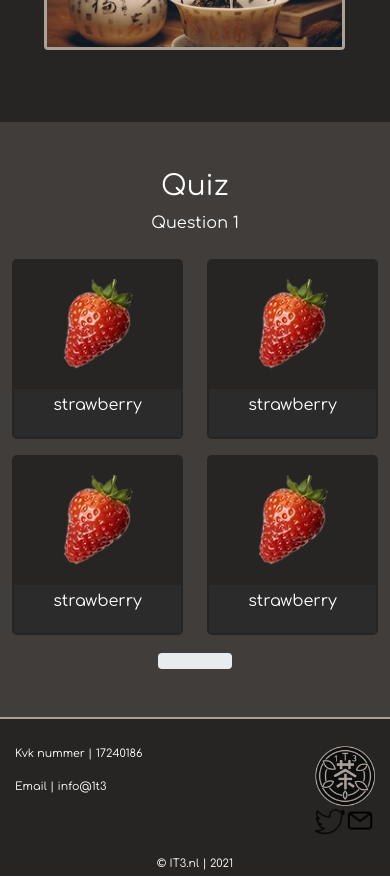
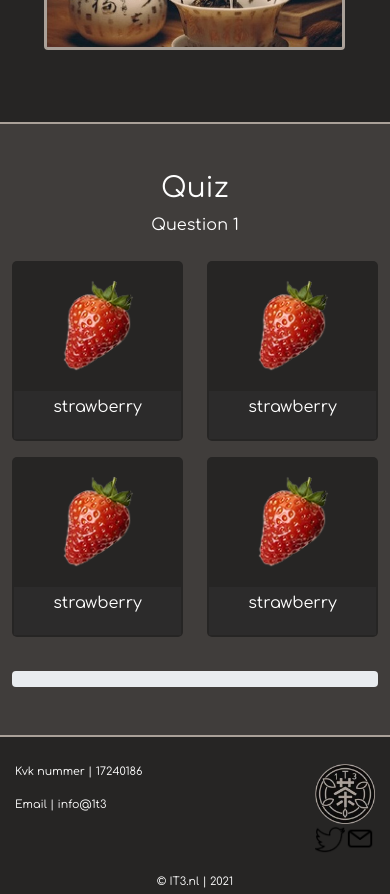
Before and after one commit to DevKing472/Vue-Shopify-Template, a Vue app: page / in a window 390 px wide. Shown: the part 2140-3034 px from the top of the page. Built offline with nearby package versions, Linux system fonts and the light colour scheme.

Commit message:
Responsive progress bar

```diff
--- a/src/components/Quiz.vue
+++ b/src/components/Quiz.vue
@@ -8,8 +8,8 @@
         ref="question"
       />
       <b-row class="d-flex justify-content-center">
-        <b-col class="col-3">
-          <b-progress aria-label="Voortgang van de Moodfinder" :value="progress" :max="maxProgress"></b-progress>
+        <b-col cols="12" md="8" class="pt-3">
+          <b-progress variant="secondary" aria-label="Voortgang van de Moodfinder" :value="progress" :max="maxProgress" ></b-progress>
         </b-col>
       </b-row>
     </b-container>
@@ -111,7 +111,7 @@ export default {
 </script>
 
 <style scoped>
-.quiz {
+#mood-finder {
   background-color: #403d3b;
   border-top: 2px solid #aaa199;
 }
@@ -119,4 +119,11 @@ export default {
 .quiz-background{
   background-color: #403d3b;
 }
+
+.progress-bar {
+  background-color: #bfa253 !important;
+}
+
+
+
 </style>
```
Also changed, not shown: src/main.js (+5 -5 lines).
